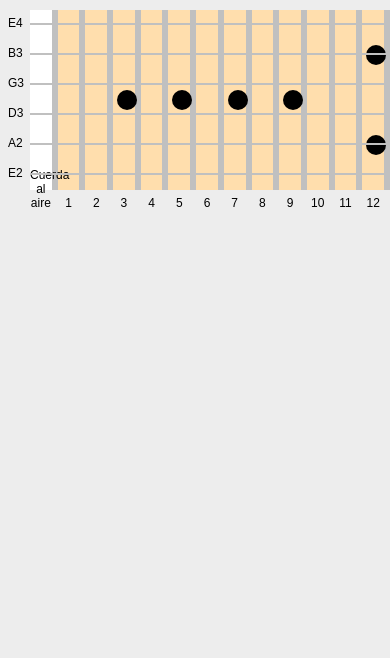
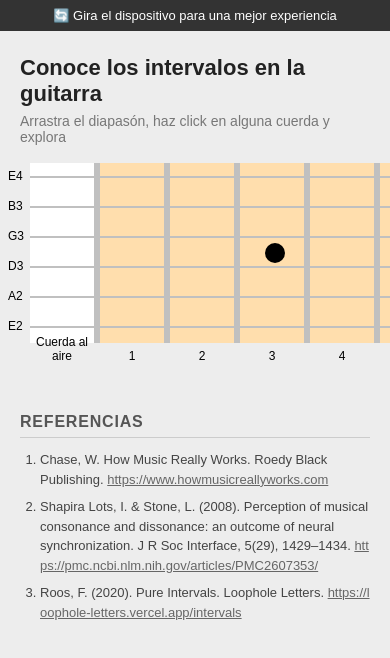
Before and after one commit to ycantill/music-analyser, a React (Vite) app: page / in a window 390 px wide. Shown: the top 658 px of the page. Built offline with nearby package versions, Linux system fonts and the light colour scheme.

Commit message:
feat: enhance app layout and functionality with references, share button, and responsive design

```diff
--- a/index.html
+++ b/index.html
@@ -1,9 +1,16 @@
 <!doctype html>
-<html lang="en">
+<html lang="es">
   <head>
     <meta charset="UTF-8" />
     <meta name="viewport" content="width=device-width, initial-scale=1.0" />
-    <title>Music Analyser</title>
+    <meta name="theme-color" content="#ededed" />
+    <meta name="mobile-web-app-capable" content="yes" />
+    <meta name="apple-mobile-web-app-capable" content="yes" />
+    <meta name="apple-mobile-web-app-status-bar-style" content="default" />
+    <meta name="apple-mobile-web-app-title" content="Analizador Musical" />
+    <link rel="manifest" href="/manifest.json" />
+    <link rel="apple-touch-icon" href="/icon.svg" />
+    <title>Analizador Musical</title>
   </head>
   <body>
     <div id="root"></div>
--- a/src/App.jsx
+++ b/src/App.jsx
@@ -1,5 +1,49 @@
 import MusicAnalyser from './components/MusicAnalyser.jsx';
+import ShareButton from './components/ShareButton.jsx';
+import './styles/index.css';
+
+const REFERENCES = [
+  {
+    id: 1,
+    type: 'book',
+    citation: 'Chase, W. How Music Really Works. Roedy Black Publishing.',
+    url: 'https://www.howmusicreallyworks.com',
+  },
+  {
+    id: 2,
+    type: 'article',
+    citation:
+      'Shapira Lots, I. & Stone, L. (2008). Perception of musical consonance and dissonance: an outcome of neural synchronization. J R Soc Interface, 5(29), 1429–1434.',
+    url: 'https://pmc.ncbi.nlm.nih.gov/articles/PMC2607353/',
+  },
+  {
+    id: 3,
+    type: 'web',
+    citation: 'Roos, F. (2020). Pure Intervals. Loophole Letters.',
+    url: 'https://loophole-letters.vercel.app/intervals',
+  },
+];
 
 export default function App() {
-  return <MusicAnalyser />;
+  return (
+    <>
+      <MusicAnalyser />
+      <div className="app-toolbar">
+        <ShareButton />
+      </div>
+      <section className="references">
+        <h2>Referencias</h2>
+        <ol>
+          {REFERENCES.map((ref) => (
+            <li key={ref.id}>
+              {ref.citation}{' '}
+              <a href={ref.url} target="_blank" rel="noopener noreferrer">
+                {ref.url}
+              </a>
+            </li>
+          ))}
+        </ol>
+      </section>
+    </>
+  );
 }
--- a/src/components/GuitarInstrument.jsx
+++ b/src/components/GuitarInstrument.jsx
@@ -61,6 +61,7 @@ export default function GuitarInstrument({
   onClickScale,
 }) {
   return (
+    <div className="fretboard-scroll">
     <div className="fretboard">
       {/* Background */}
       <div className="background">
@@ -128,5 +129,6 @@ export default function GuitarInstrument({
         ))}
       </div>
     </div>
+    </div>
   );
 }
--- a/src/components/MusicAnalyser.jsx
+++ b/src/components/MusicAnalyser.jsx
@@ -98,6 +98,15 @@ export default function MusicAnalyser() {
   }, []);
 
   return (
+    <>
+      <div className="rotate-hint" aria-hidden="true">
+        <span>🔄</span> Gira el dispositivo para una mejor experiencia
+      </div>
+      <header className="fretboard-header">
+        <h1>Conoce los intervalos en la guitarra</h1>
+        <p className="subtitle-default">Haz click en alguna cuerda y explora</p>
+        <p className="subtitle-scroll">Arrastra el diapasón, haz click en alguna cuerda y explora</p>
+      </header>
       <GuitarInstrument
         tunning={TUNNING}
         notes={notes}
@@ -106,5 +115,6 @@ export default function MusicAnalyser() {
         onClickInterval={handleSetScale}
         onClickScale={handleRemoveScale}
       />
+    </>
   );
 }
--- /dev/null
+++ b/src/components/ShareButton.jsx
@@ -0,0 +1,24 @@
+export default function ShareButton() {
+  if (!navigator.share) return null;
+
+  function handleShare() {
+    navigator.share({
+      title: 'Analizador Musical',
+      text: 'Mástil de guitarra interactivo para análisis de teoría musical',
+      url: window.location.href,
+    });
+  }
+
+  return (
+    <button className="share-button" onClick={handleShare} aria-label="Compartir esta app">
+      <svg xmlns="http://www.w3.org/2000/svg" width="18" height="18" viewBox="0 0 24 24" fill="none" stroke="currentColor" strokeWidth="2" strokeLinecap="round" strokeLinejoin="round" aria-hidden="true">
+        <circle cx="18" cy="5" r="3" />
+        <circle cx="6" cy="12" r="3" />
+        <circle cx="18" cy="19" r="3" />
+        <line x1="8.59" y1="13.51" x2="15.42" y2="17.49" />
+        <line x1="15.41" y1="6.51" x2="8.59" y2="10.49" />
+      </svg>
+      Compartir
+    </button>
+  );
+}
--- a/src/styles/guitar.css
+++ b/src/styles/guitar.css
@@ -1,8 +1,16 @@
+/* Fretboard scroll wrapper */
+.fretboard-scroll {
+  overflow-x: auto;
+  -webkit-overflow-scrolling: touch;
+  width: 100%;
+}
+
 /* Fretboard container */
 .fretboard {
+  width: max-content;
   margin: 10px 0px 30px 30px;
   display: grid;
-  grid-template-columns: repeat(13, 1fr);
+  grid-template-columns: repeat(13, 70px);
   grid-template-rows: repeat(6, 30px);
   position: relative;
 }
@@ -14,7 +22,7 @@
   position: absolute;
   background-color: navajowhite;
   display: grid;
-  grid-template-columns: repeat(13, 1fr);
+  grid-template-columns: repeat(13, 70px);
 }
 
 .fretboard .background .nut {
@@ -32,7 +40,7 @@
   height: 100%;
   position: absolute;
   display: grid;
-  grid-template-columns: repeat(13, 1fr);
+  grid-template-columns: repeat(13, 70px);
   background: transparent;
 }
 
@@ -59,7 +67,7 @@
   height: 100%;
   position: absolute;
   display: grid;
-  grid-template-columns: repeat(13, 1fr);
+  grid-template-columns: repeat(13, 70px);
   grid-template-rows: repeat(3, 1fr);
 }
 
@@ -148,7 +156,7 @@
   height: 100%;
   position: absolute;
   display: grid;
-  grid-template-columns: repeat(13, 1fr);
+  grid-template-columns: repeat(13, 70px);
   grid-template-rows: repeat(6, 1fr);
 }
 
@@ -209,3 +217,22 @@
   opacity: 1;
   cursor: pointer;
 }
+
+/* Desktop: fretboard fits without scrolling */
+@media (min-width: 960px) {
+  .fretboard-scroll {
+    overflow-x: visible;
+  }
+
+  .fretboard {
+    width: 100%;
+    grid-template-columns: repeat(13, 1fr);
+  }
+
+  .fretboard .background,
+  .fretboard .frets,
+  .fretboard .markers,
+  .fretboard .notes {
+    grid-template-columns: repeat(13, 1fr);
+  }
+}
--- a/src/styles/index.css
+++ b/src/styles/index.css
@@ -4,4 +4,112 @@ body {
   padding: 0;
   font-family: sans-serif;
   background-color: #ededed;
+  overflow-x: hidden;
 }
+
+.references {
+  max-width: 800px;
+  margin: 40px auto;
+  padding: 0 20px;
+}
+
+.references h2 {
+  font-size: 16px;
+  text-transform: uppercase;
+  letter-spacing: 0.05em;
+  color: #555;
+  border-bottom: 1px solid #ccc;
+  padding-bottom: 6px;
+  margin-bottom: 12px;
+}
+
+.references ol {
+  padding-left: 20px;
+  margin: 0;
+}
+
+.references li {
+  font-size: 13px;
+  color: #444;
+  margin-bottom: 8px;
+  line-height: 1.5;
+}
+
+.references a {
+  color: #666;
+  word-break: break-all;
+}
+
+.fretboard-header {
+  padding: 24px 20px 8px;
+  max-width: 800px;
+  margin: 0 auto;
+}
+
+.fretboard-header h1 {
+  margin: 0 0 6px;
+  font-size: 22px;
+  font-weight: 700;
+  color: #222;
+}
+
+.fretboard-header p {
+  margin: 0;
+  font-size: 14px;
+  color: #777;
+}
+
+.fretboard-header .subtitle-scroll {
+  display: none;
+}
+
+.rotate-hint {
+  display: none;
+  background-color: #333;
+  color: #fff;
+  text-align: center;
+  padding: 8px 16px;
+  font-size: 13px;
+}
+
+@media (max-width: 600px) and (orientation: portrait) {
+  .rotate-hint {
+    display: block;
+  }
+}
+
+@media (max-width: 959px) {
+  .fretboard-header .subtitle-default {
+    display: none;
+  }
+
+  .fretboard-header .subtitle-scroll {
+    display: block;
+  }
+}
+
+.app-toolbar {
+  display: flex;
+  justify-content: flex-end;
+  padding: 0 20px;
+  max-width: 800px;
+  margin: 0 auto;
+}
+
+.share-button {
+  display: inline-flex;
+  align-items: center;
+  gap: 6px;
+  background: none;
+  border: 1px solid #bbb;
+  border-radius: 6px;
+  padding: 6px 14px;
+  font-size: 13px;
+  color: #555;
+  cursor: pointer;
+  font-family: inherit;
+}
+
+.share-button:hover {
+  background-color: #e0e0e0;
+}
```
Also changed, not shown: public/icon.svg (added), public/manifest.json (added). Lines whose indentation alone changed are shown as unchanged.
